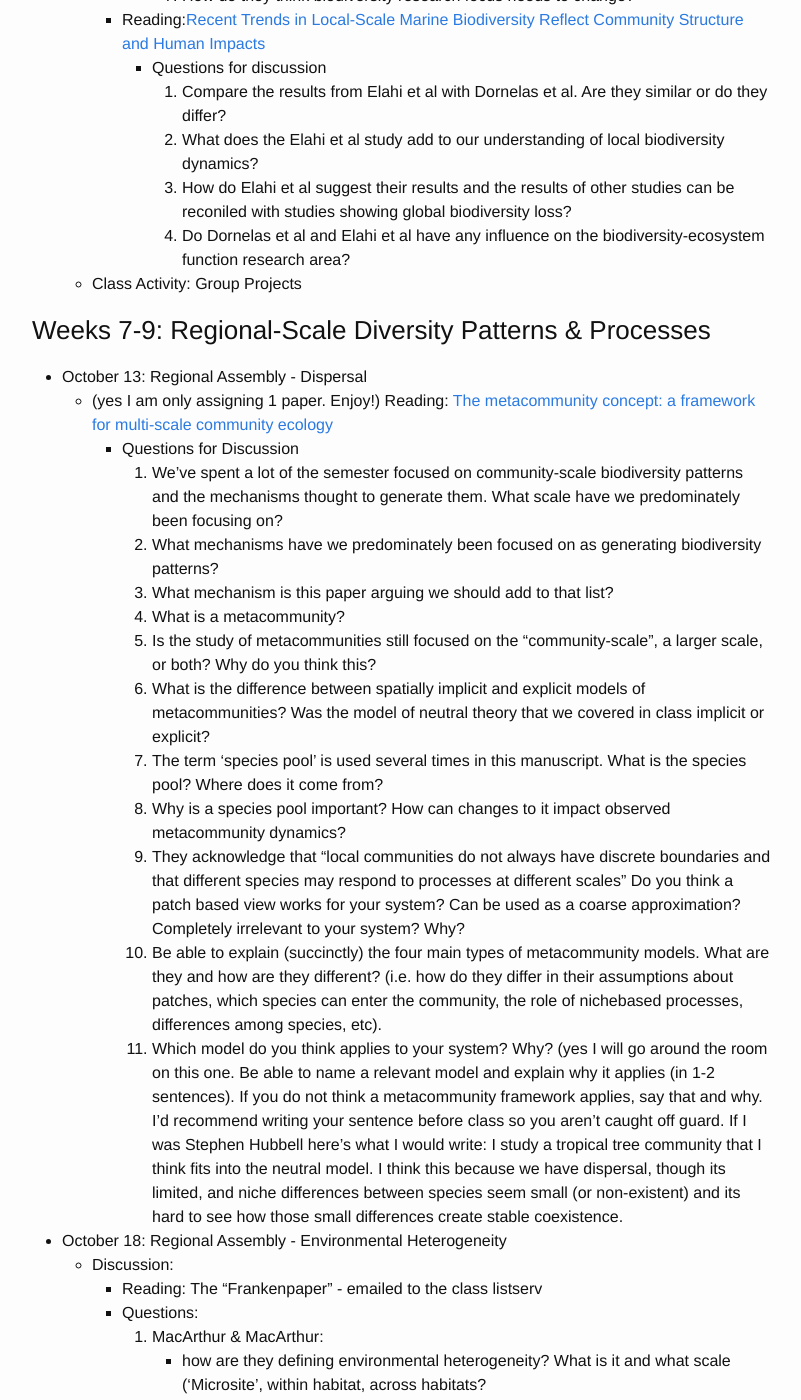
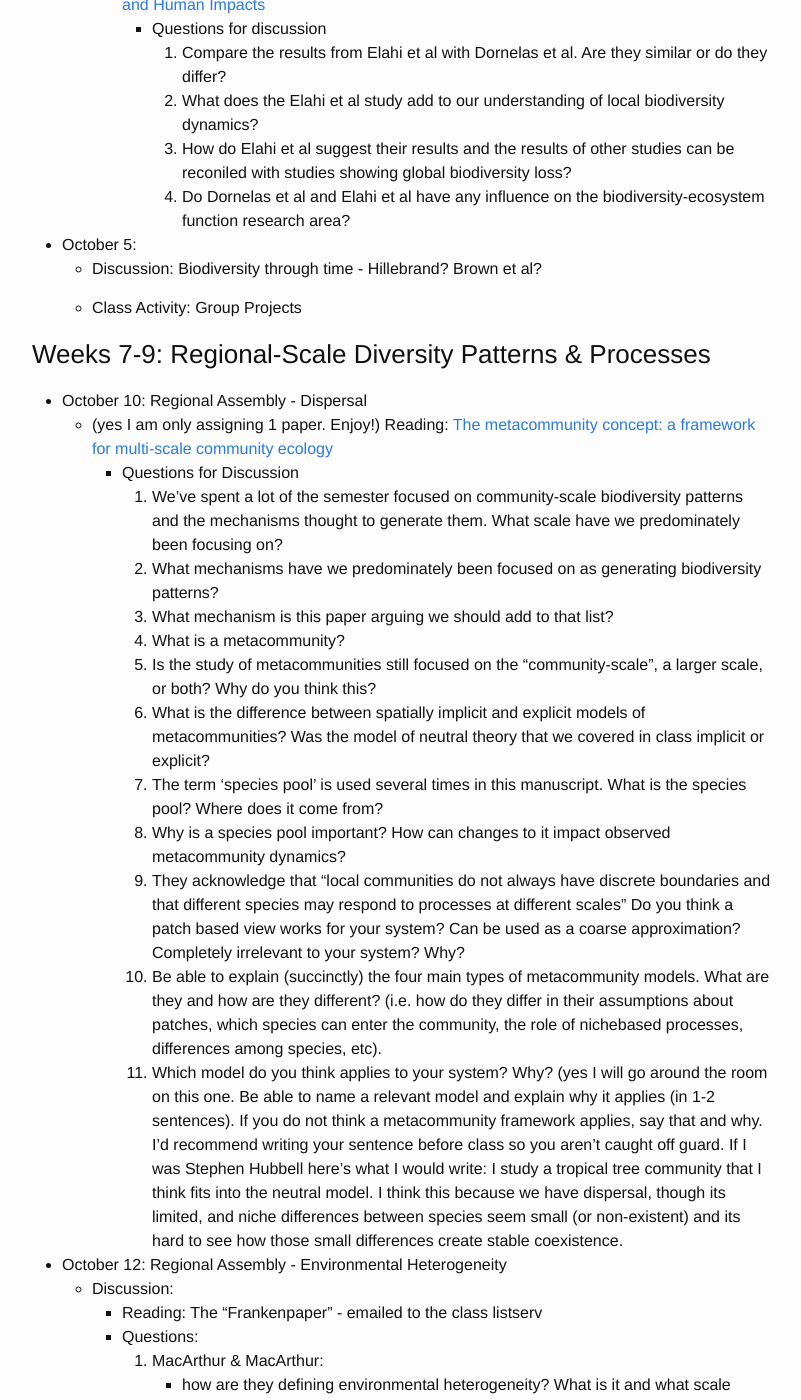
Before and after one commit to skmorgane/biodiversity-course, a Jekyll site: the page built from schedule.md, in a window 1280 px wide and 1400 px high, scrolled down 4754 px. Shown: the whole window, without its empty margins (238-1039 px from the left). Built offline with Jekyll 4.4.1, drawn with Linux system fonts in a browser that asks for light colours; some of the changed text lies outside the part shown.

Commit message:
Update schedule

```diff
--- a/schedule.md
+++ b/schedule.md
@@ -163,11 +161,15 @@
             2. What does the Elahi et al study add to our understanding of local biodiversity dynamics?
             3. How do Elahi et al suggest their results and the results of other studies can be reconiled with studies showing global biodiversity loss?
             4. Do Dornelas et al and Elahi et al have any influence on the biodiversity-ecosystem function research area?
+
+* October 5:
+  * Discussion: Biodiversity through time - Hillebrand? Brown et al?
+
    * Class Activity: Group Projects
 
 ### Weeks 7-9: Regional-Scale Diversity Patterns & Processes
 
-* October 13: Regional Assembly - Dispersal
+* October 10: Regional Assembly - Dispersal
    * (yes I am only assigning 1 paper. Enjoy!) Reading: [The metacommunity concept: a framework for multi-scale community ecology](https://doi.org/10.1111/j.1461-0248.2004.00608.x)
         * Questions for Discussion
              1. We've spent a lot of the semester focused on community-scale biodiversity patterns and the mechanisms thought to generate them. What scale have we predominately been focusing on?
@@ -182,7 +184,7 @@
             10. Be able to explain (succinctly) the four main types of metacommunity models. What are they and how are they different? (i.e. how do they differ in their assumptions about patches, which species can enter the community, the role of nichebased processes, differences among species, etc).
             11. Which model do you think applies to your system? Why? (yes I will go around the room on this one. Be able to name a relevant model and explain why it applies (in 1-2 sentences). If you do not think a metacommunity framework applies, say that and why. I'd recommend writing your sentence before class so you aren't caught off guard. If I was Stephen Hubbell here's what I would write: I study a tropical tree community that I think fits into the neutral model. I think this because we have dispersal, though its limited, and niche differences between species seem small (or non-existent) and its hard to see how those small differences create stable coexistence.
 
-* October 18: Regional Assembly - Environmental Heterogeneity
+* October 12: Regional Assembly - Environmental Heterogeneity
     * Discussion:
          * Reading: The "Frankenpaper" - emailed to the class listserv
          * Questions:
@@ -237,14 +239,14 @@
             6. How do they propose local and regional processes are combining to determine local richness?
     * Class Activity: Group Projects
 
-* October 27: **Class Field Trip - Seminar by Mathew Leibold ("Rethinking Metacommunity Ecology")**
+* October 24: **Class Field Trip - Seminar by Mathew Leibold ("Rethinking Metacommunity Ecology")**
     * For those not attending the talk, here is the reading: [Empirical approaches to metacommunities: a review and comparison with theory](https://doi.org/10.1016/j.tree.2011.04.009)
          1. What are the empirical shortcomings the paper finds in the study of metacommunities? (i.e. are there system/taxon biases, are they doing a good job of testing all the frameworks?)
          2. Do empirical studies primarily support a particular model or do they tend to suggest more than one model is operating, even in the same system?
          3. Theoretically, what are some of the ways they think the study of meetacommunities needs to change to advance?
          4. Empirically, what are some of the ways they think the study of meetacommunities needs to change to advance?
 
-* November 1: Species-Area/Time Relationships
+* October 26: Species-Area/Time Relationships
     *  For this week there is 1 paper and 2 short excerpts from books. The book excerpts will be sent to the class by email
     *  Reading: Part of Chapter 2 from *Species Diversity in Space and Time* by Rosenzweig
           1. Why does creating a species-area plot from contiguous plots generate a shallower slope than a plot made from non-contiguous plots?
```
Also changed, not shown: other parts of schedule.md (+3 -5 lines).
